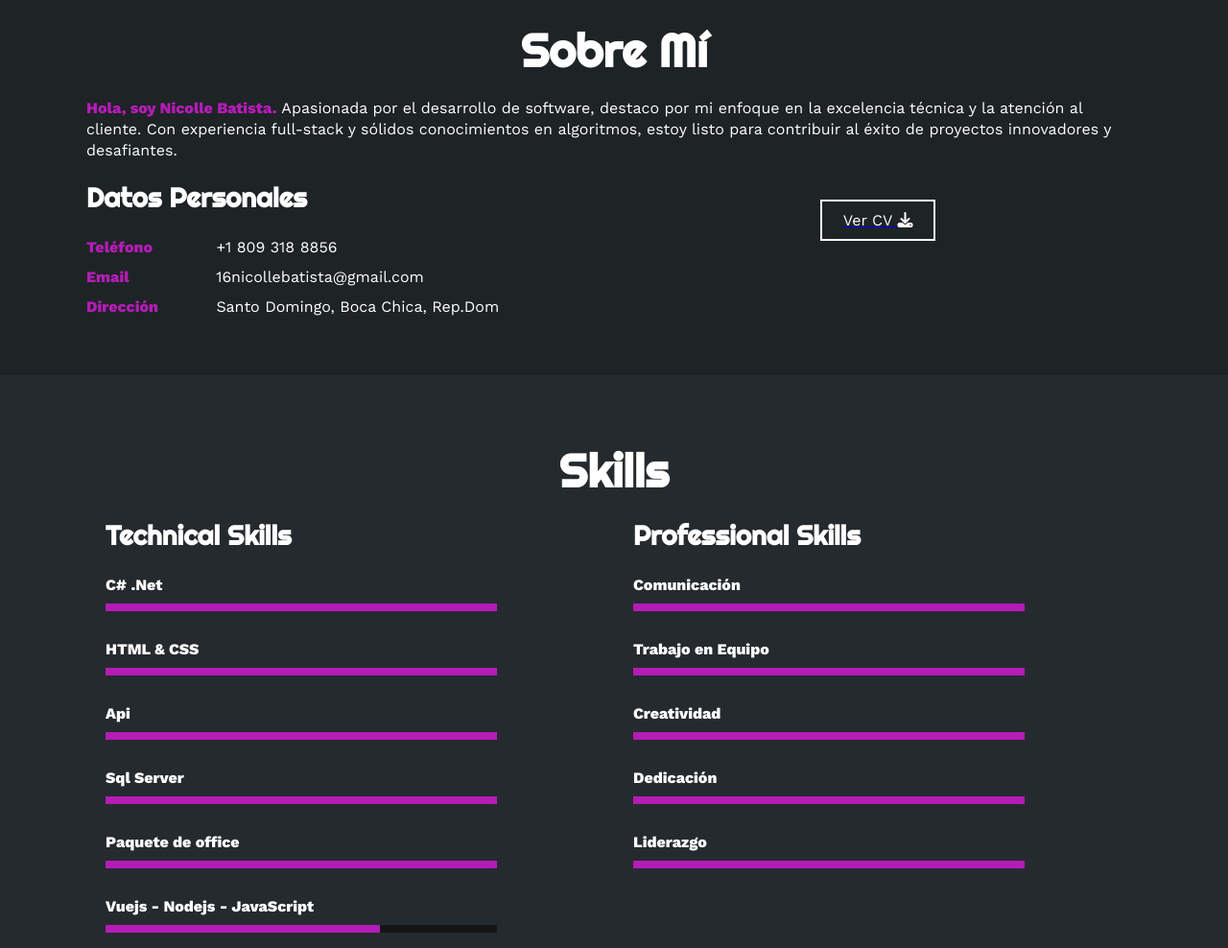
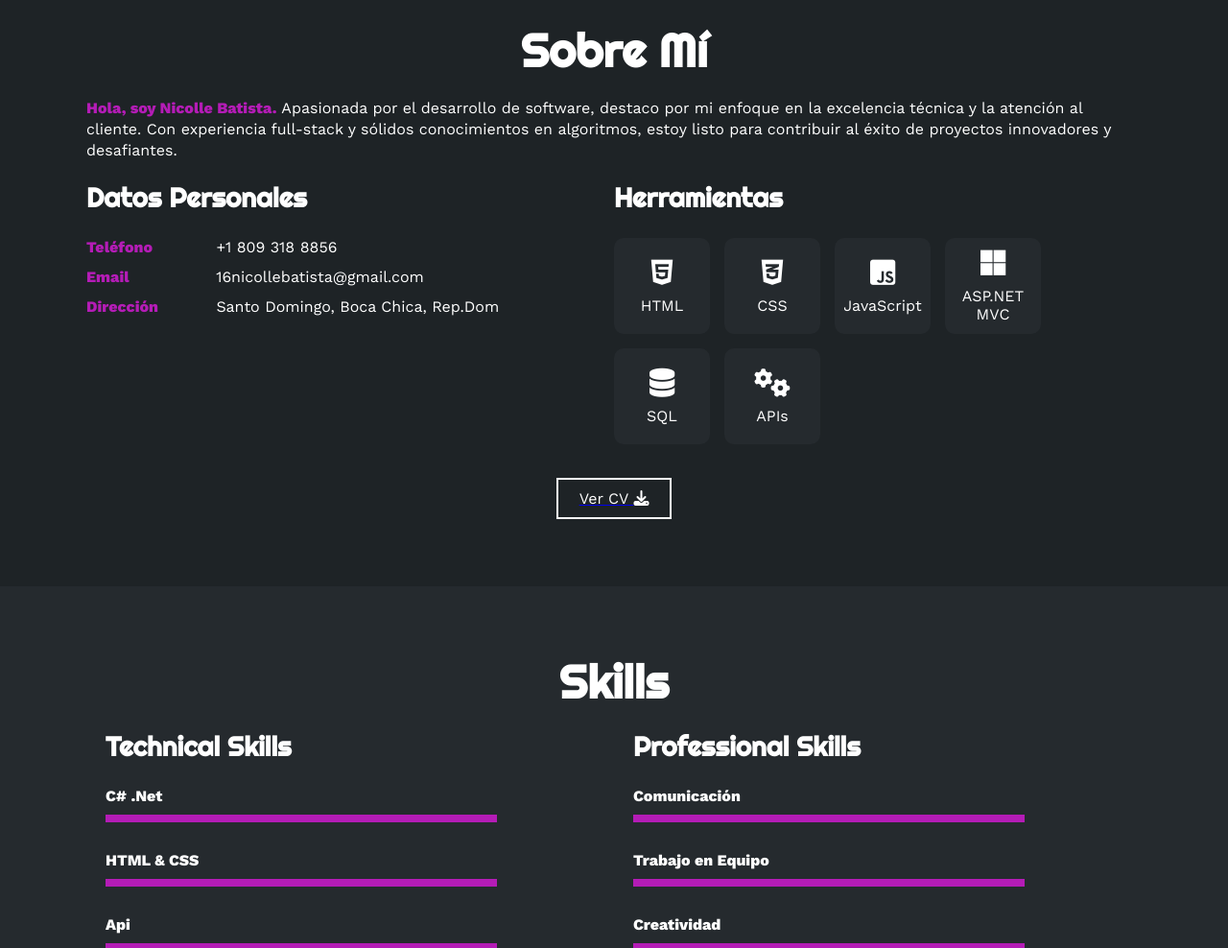
Before and after one commit to Nicollebatista/NicolleBatista.github.io, a plain HTML site: page index.html in a window 1280 px wide. Shown: the part 917-1905 px from the top of the page at 96% size. Drawn offline with nearby package versions, Linux system fonts and the light colour scheme.

Commit message:
Arreglos herramientas

```diff
--- a/index.html
+++ b/index.html
@@ -85,18 +85,46 @@
                     </ul>
                 </div>
 
+
                 <div class="col">
-                    <a href="https://drive.google.com/file/d/12MKUJHtL7rhgi1rBh_0xgiiZ3LNNdmRj/view?usp=sharing" target="_blank">
-                        <button>
-                            Ver CV <i class="fa-solid fa-download"></i>
-                            <span class="overlay"></span>
-                        </button>
-                    </a>
+                    <h3>Herramientas</h3>
+                    <div class="contenedor-intereses">
+                        <div class="interes">
+                            <i class="fab fa-html5"></i>
+                            <span>HTML</span>
+                        </div>
+                        <div class="interes">
+                            <i class="fab fa-css3-alt"></i>
+                            <span>CSS</span>
+                        </div>
+                        <div class="interes">
+                            <i class="fab fa-js-square"></i>
+                            <span>JavaScript</span>
+                        </div>
+
+                        <div class="interes">
+                            <i class="fab fa-microsoft"></i>
+                            <span style="text-align: center;">ASP.NET MVC</span>
+                        </div>
+                        <div class="interes">
+                            <i class="fas fa-database"></i>
+                            <span>SQL</span>
+                        </div>
+                        <div class="interes">
+                            <i class="fas fa-cogs"></i>
+                            <span>APIs</span>
+                        </div>
+                        <!-- Agrega más herramientas según lo que desees destacar -->
+                    </div>
                 </div>
             </div>
-
-
         </div>
+        <a href="https://drive.google.com/file/d/12MKUJHtL7rhgi1rBh_0xgiiZ3LNNdmRj/view?usp=sharing" target="_blank">
+            <button>
+                Ver CV <i class="fa-solid fa-download"></i>
+                <span class="overlay"></span>
+            </button>
+        </a>
     </section>
 
     <!-- SECCION SKILLS -->
```
